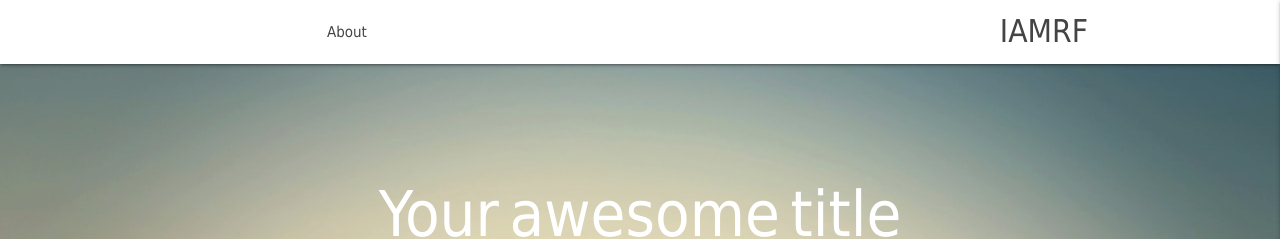
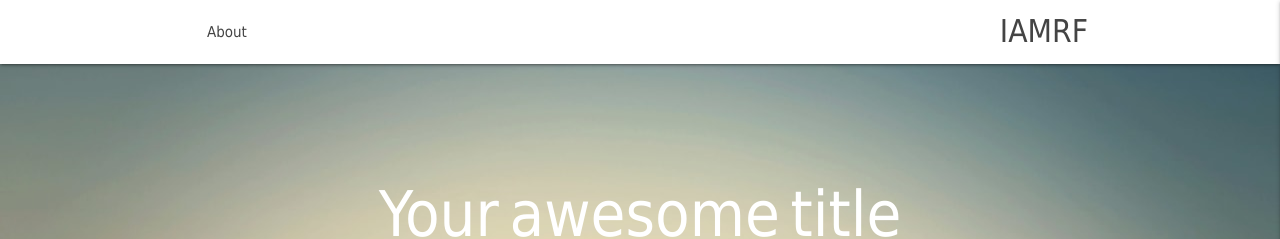
Before and after one commit to iamrf/iamrf.github.io, a Jekyll site: the page built from index.md, in a window 1280 px wide. Shown: the top 239 px of the page. Built offline with Jekyll 4.4.1, drawn with Linux system fonts in a browser that asks for light colours.

Commit message:
some bit changes: auto link to pages in navbar except 404 and other pages that not contains title

```diff
--- a/404.html
+++ b/404.html
@@ -1,7 +1,6 @@
 ---
 permalink: /404.html
 layout: default
-title: 404
 ---
 
 <style type="text/css" media="screen">
--- a/_includes/navbar.html
+++ b/_includes/navbar.html
@@ -4,7 +4,7 @@
             <a id="logo-container" href="{{ site.url }}" class="brand-logo">IAMRF</a>
             <ul class="left hide-on-med-and-down">
                 {% for page in site.pages %}
-                    {% if page.title!=404 %}
+                    {% if page.title %}
                         <li><a href="{{ page.url }}"> {{ page.title }} </a></li>
                     {% endif %}
                 {% endfor %}
@@ -16,8 +16,9 @@
 </div>
 
 <ul id="nav-mobile" class="sidenav">
+    <li><a href="{{ site.url }}">خانه</a></li>
     {% for page in site.pages %}
-        {% if page.title!=404 %}
+        {% if page.title %}
         <li><a href="{{ page.url }}"> {{ page.title }} </a></li>
         {% endif %}
     {% endfor %}
```
